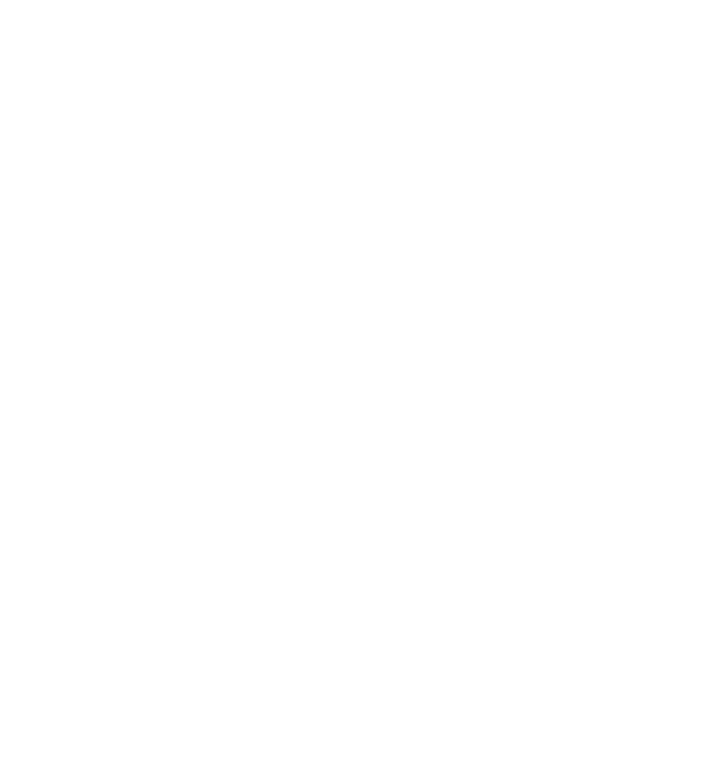
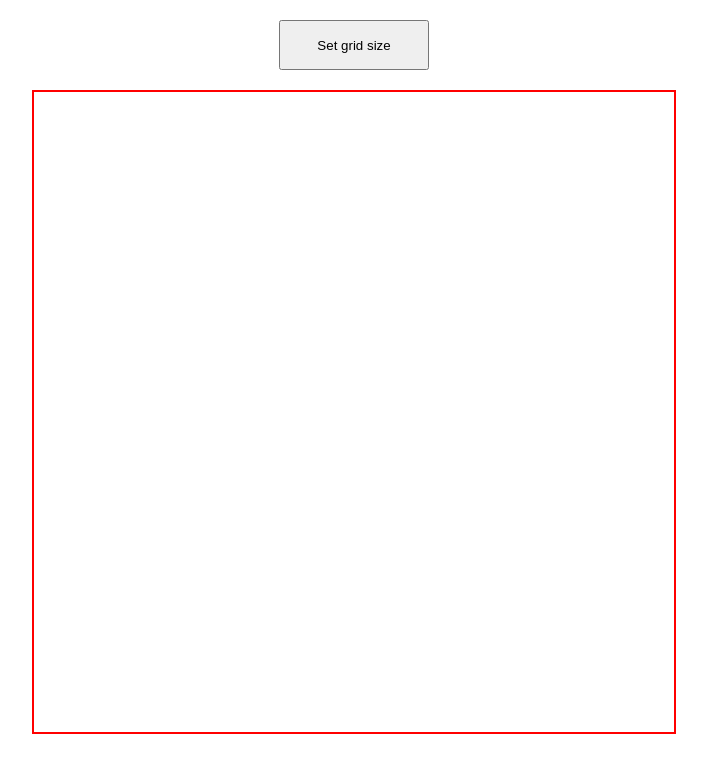
Before and after one commit to 9insane9/top-etch, a plain HTML site: page index.html in a window 1280 px wide. Shown: the whole page, without its empty margins (286-993 px from the left). Drawn offline with Linux system fonts and the light colour scheme.

Commit message:
Create grid maker

```diff
--- a/index.html
+++ b/index.html
@@ -8,6 +8,7 @@
     <title>Etch-A-Sketch</title>
 </head>
 <body>
-  <div></div>
+    <button class="set-grid-size">Set grid size</button>
+    <div class="container"></div>
 </body>
 </html>
--- a/scripts.js
+++ b/scripts.js
@@ -0,0 +1,12 @@
+let gridSizeButton = document.querySelector(".set-grid-size");
+let container = document.querySelector(".container");
+
+gridSizeButton.addEventListener('click', () => {
+    let gridSize = prompt("Enter grid dimensions", "16");
+
+    for (let i=0; i <= (gridSize * gridSize); i++) {
+        let pixel = document.createElement("div");
+        pixel.setAttribute("class", "pixel");
+        container.appendChild(pixel);
+        }
+});
--- a/styles.css
+++ b/styles.css
@@ -0,0 +1,26 @@
+
+body {
+    text-align: center;
+    margin: 0;
+    padding: 0;
+}
+
+.container {
+    border: 2px solid red;
+
+    display: flex;
+    margin: 0px auto;
+    height: 80vh;
+    width: 80vh;
+}
+
+.pixel {
+    border: 1px solid blue;
+}
+
+.set-grid-size {
+    margin: 20px;
+    height: 50px;
+    width: 150px;
+
+}
```
